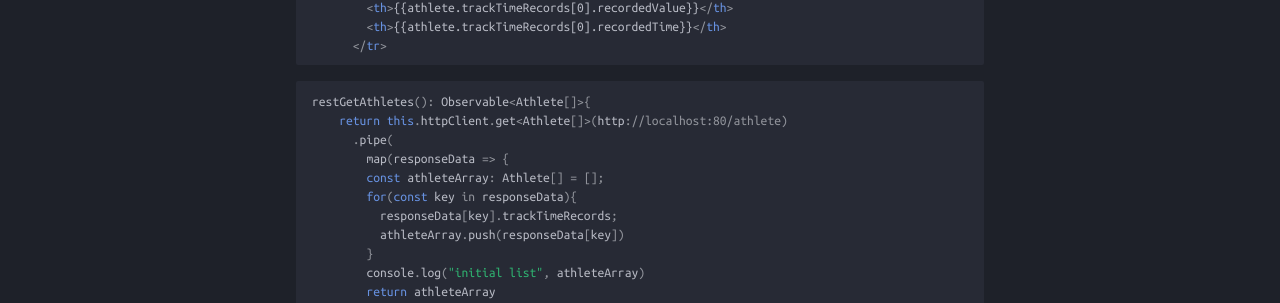
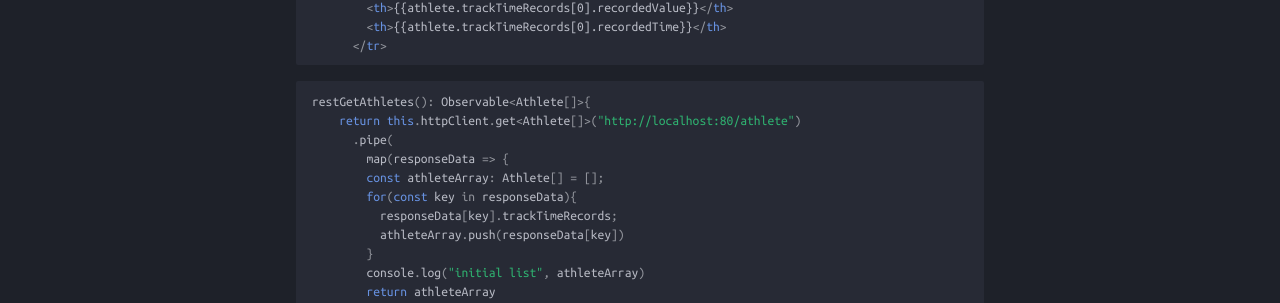
Before and after one commit to TheCodeCompany-Sem/BMX-TEAMNL-IOT, an MkDocs documentation site: the page built from docs/Front end/Web-Application.md, in a window 1280 px wide and 900 px high, scrolled down 1238 px. Shown: the part 368-671 px from the top of the window. Built offline with MkDocs 1.6.1 and Material for MkDocs 9.7.7, drawn with Linux system fonts in a browser that asks for light colours.

Commit message:
fixed mistake in documentation

````diff
--- a/docs/Front end/Web-Application.md
+++ b/docs/Front end/Web-Application.md
@@ -41,7 +41,7 @@ it gathers data from the back-end, to fill the table with data. It gather this d
 
 ```js
 restGetAthletes(): Observable<Athlete[]>{
-    return this.httpClient.get<Athlete[]>(http://localhost:80/athlete)
+    return this.httpClient.get<Athlete[]>("http://localhost:80/athlete")
       .pipe(
         map(responseData => {
         const athleteArray: Athlete[] = [];
````
